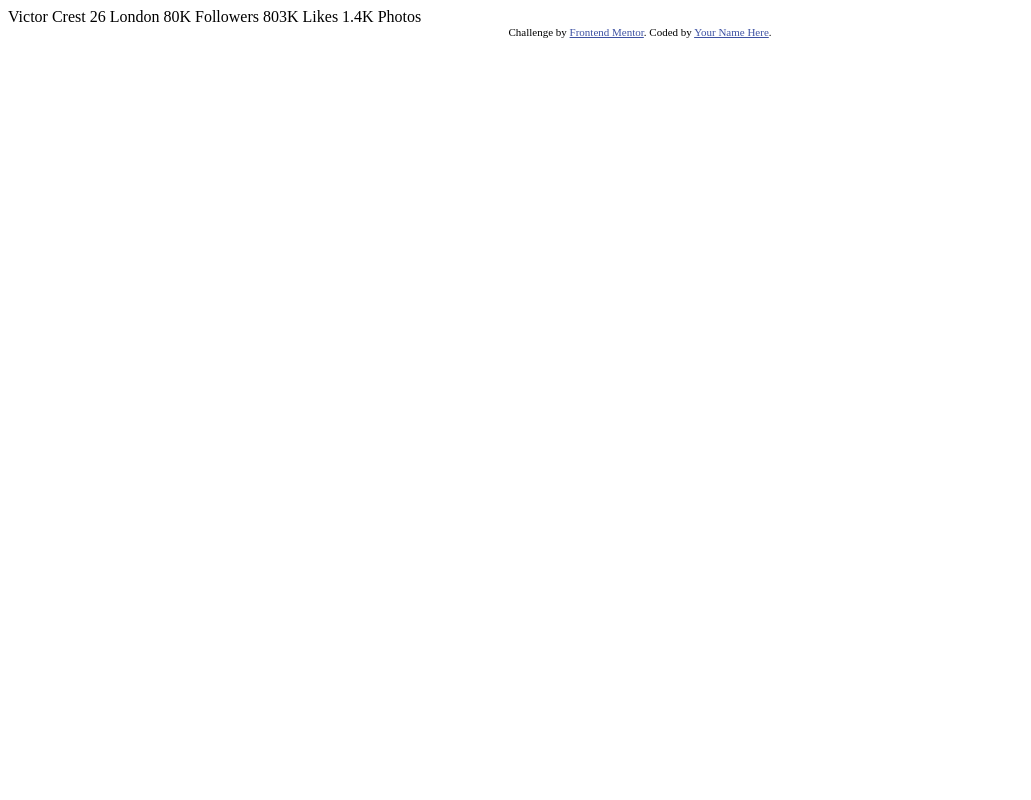
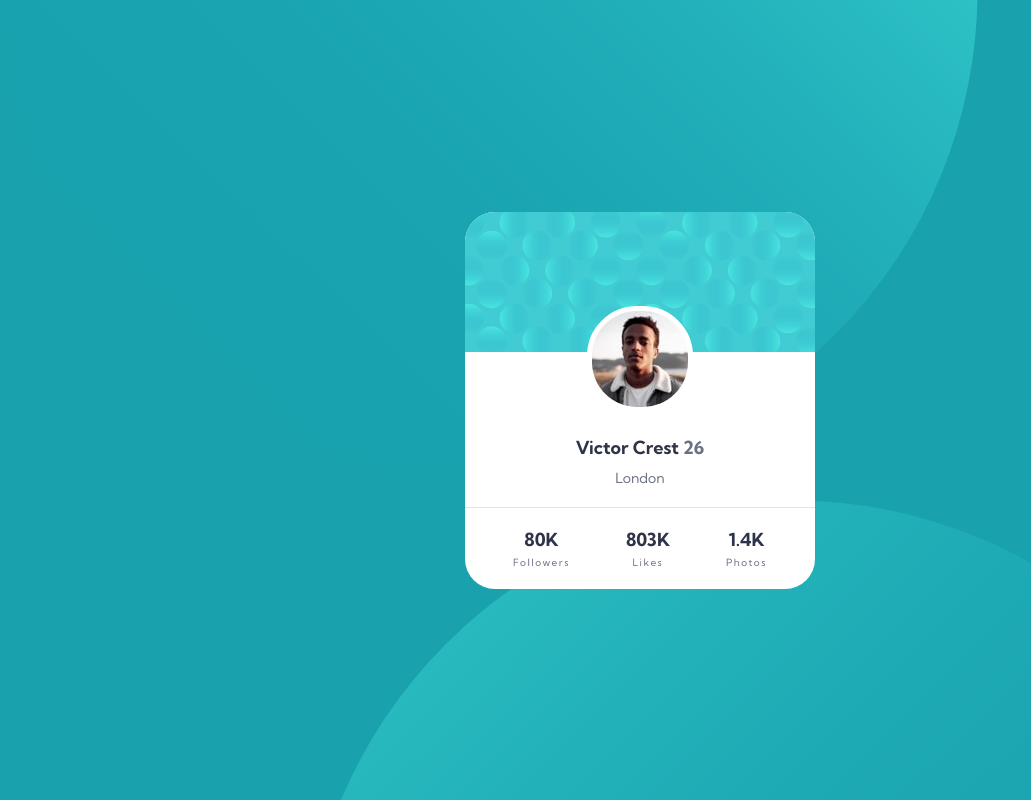
Before and after one commit to vanjamilicevic/ProfileCardComponent, a plain HTML site: page index.html in a window 1280 px wide. Shown: the whole page, without its empty margins (0-1031 px from the left). Drawn offline with Linux system fonts and the light colour scheme.

Commit message:
Finished component

```diff
--- a/index.html
+++ b/index.html
@@ -5,31 +5,37 @@
   <meta name="viewport" content="width=device-width, initial-scale=1.0"> <!-- displays site properly based on user's device -->
 
   <link rel="icon" type="image/png" sizes="32x32" href="./images/favicon-32x32.png">
-
-  <title>Frontend Mentor | Profile card component</title>
-
-  <!-- Feel free to remove these styles or customise in your own stylesheet 👍 -->
-  <style>
-    .attribution { font-size: 11px; text-align: center; }
-    .attribution a { color: hsl(228, 45%, 44%); }
-  </style>
+  <link rel="stylesheet" href="style.css">
+  <title>Profile card component</title>
 </head>
 <body>
-  Victor Crest
-  26
-  London
-
-  80K
-  Followers
-
-  803K
-  Likes
-
-  1.4K
-  Photos
-  <div class="attribution">
-    Challenge by <a href="https://www.frontendmentor.io?ref=challenge" target="_blank">Frontend Mentor</a>.
-    Coded by <a href="#">Your Name Here</a>.
-  </div>
+  <main class="main-container">
+    <section class="background-pattern-section">
+      <img src="images/bg-pattern-card.svg" alt="Background pattern">
+    </section>
+    <section class="photo-name-and-city">
+      <div class="photo-container">
+        <img class="photo" src="images/image-victor.jpg" alt="Victor">
+      </div>
+      <div class="name-age-city-container">
+        <h3 class="name">Victor Crest <span class="age">26</span></h3>
+        <p class="city">London</p>
+      </div>
+    </section>
+    <section class="profile-information">
+      <div class="followers">
+        <h3 class="number">80K</h3>
+        <p class="description">Followers</p>
+      </div>
+      <div class="likes">
+        <h3 class="number">803K</h3>
+        <p class="description">Likes</p>
+      </div>
+      <div class="photos">
+        <h3 class="number">1.4K</h3>
+        <p class="description">Photos</p>
+      </div>
+    </section>
+  </main>
 </body>
 </html>
--- /dev/null
+++ b/style.css
@@ -0,0 +1,98 @@
+@import url("https://fonts.googleapis.com/css2?family=Kumbh Sans:ital,wght@0,100;0,200;0,300;0,400;0,500;0,600;0,700;0,800;0,900;1,100;1,200;1,300;1,400;1,500;1,600;1,700;1,800;1,900&family=Roboto:ital,wght@0,100;0,300;0,400;0,500;0,700;0,900;1,100;1,300;1,400;1,500;1,700;1,900&display=swap");
+
+* {
+  box-sizing: border-box;
+  margin: 0;
+}
+
+body {
+  font-family: "Kumbh Sans";
+  display: flex;
+  flex-direction: column;
+  align-items: center;
+  justify-content: center;
+  height: 100vh;
+  overflow: hidden;
+  margin: 0;
+  background-color: hsl(185, 75%, 39%);
+  background-image: url('images/bg-pattern-top.svg'), url('images/bg-pattern-bottom.svg');
+  background-size: auto;
+  background-position: left -500px, right 500px;
+  background-repeat: no-repeat;
+}
+
+.main-container {
+    background-color: white;
+    border-radius: 30px;
+    overflow: hidden;
+}
+
+.photo-container {
+    width: fit-content;
+    margin: auto;
+    margin-bottom: 20px;
+}
+
+.photo {
+    margin-top: -50px;
+    border-radius: 50px;
+    overflow: hidden;
+    background-color: white;
+    border: 5px solid white;
+}
+
+.name-age-city-container {
+    text-align: center;
+}
+
+.name {
+    color: #2E3349;
+    font-size: 18px;
+    margin-bottom: 10px;
+}
+
+.age,
+.city {
+    color: #6B7082;
+}
+
+.city {
+    font-size: 14px;
+    margin-bottom: 20px;
+}
+
+.profile-information {
+    display: flex;
+    border-top: 1px solid hsl(227, 10%, 90%);
+    padding: 20px;
+    justify-content: space-around;
+}
+
+.followers,
+.likes,
+.photos {
+    text-align: center;
+}
+
+.number {
+    font-size: 18px;
+    color: #2E3349;
+    margin-bottom: 5px;
+}
+
+.description {
+    font-size: 10px;
+    letter-spacing: 1.5px;
+    color: #6B7082;
+}
+
+/* -------------Media queries------------- */
+
+@media only screen and (max-width: 550px) {
+    body {
+        background-position: right top, left bottom;
+    }
+    .main-container {
+        max-width: 90%;
+    }
+}
```
Also changed, not shown: 2 other files.
